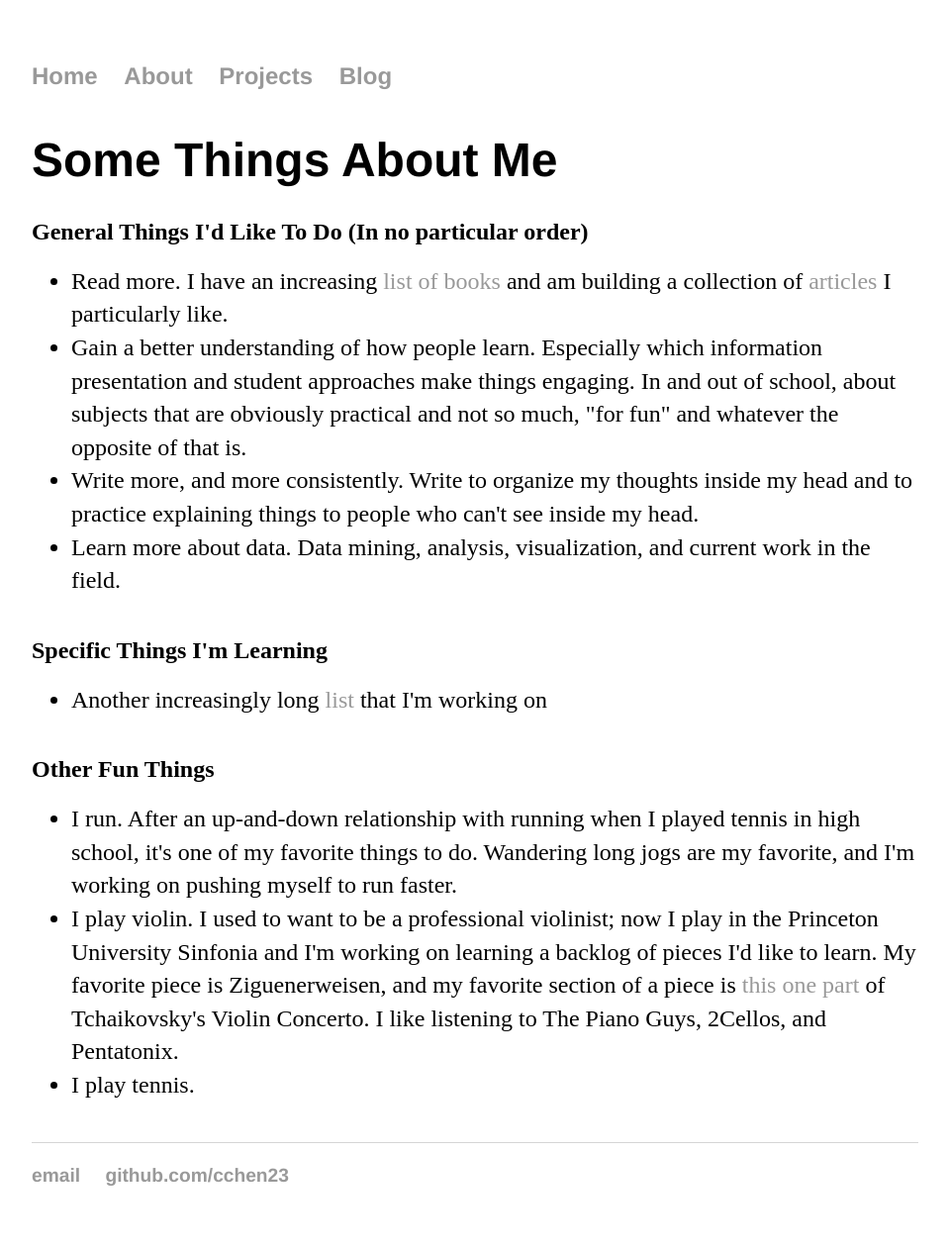
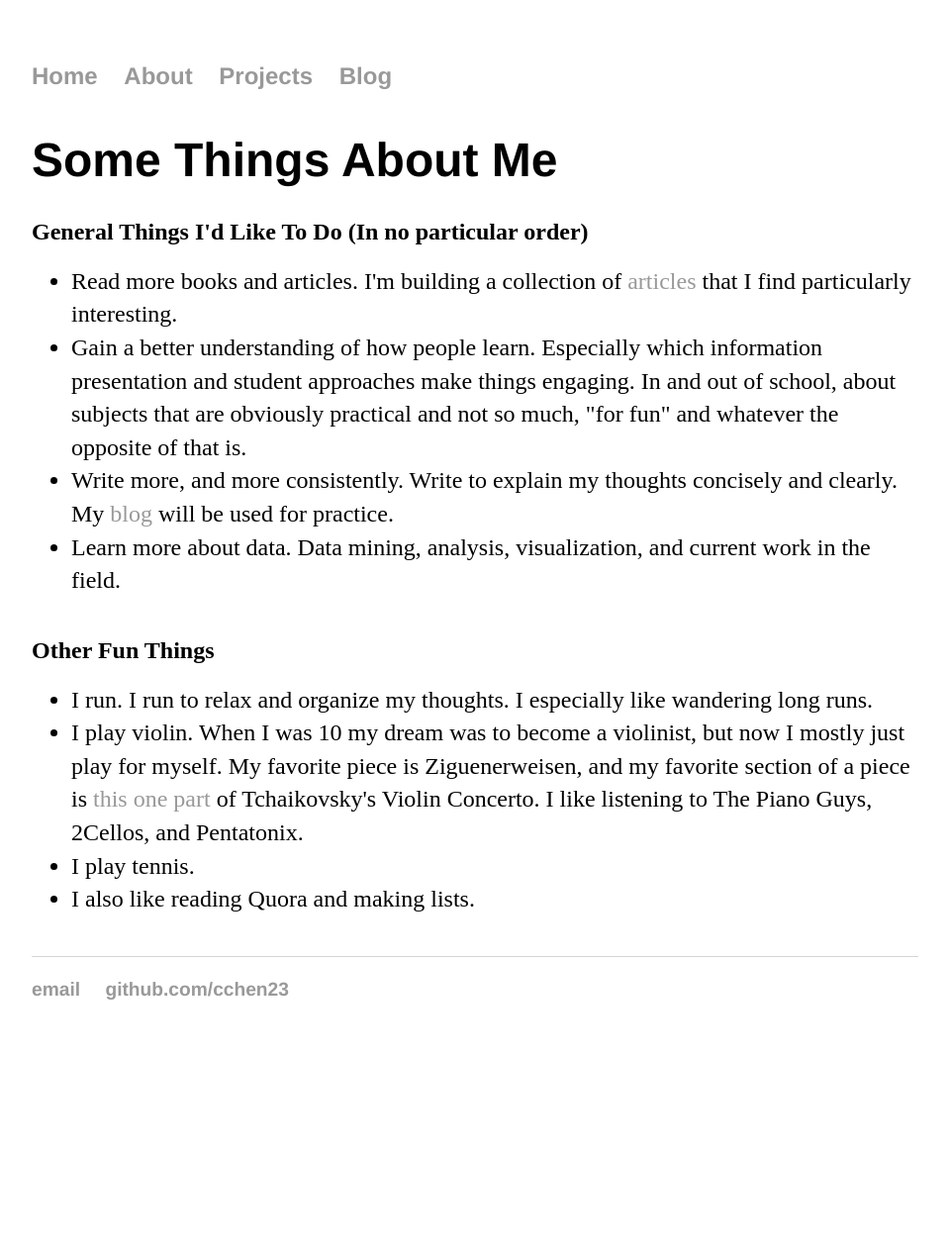
Before and after one commit to cchen23/cchen23.githhub.io, a Jekyll site: the page built from about/index.html, in a window 1280 px wide. Shown: the whole page at 99% size, without its empty margins (160-1119 px from the left). Built offline with Jekyll 4.4.1, drawn with Linux system fonts in a browser that asks for light colours; after the commit the page ends 1074 px from its top, so only the background shows below that.

Commit message:
Update index.html

```diff
--- a/about/index.html
+++ b/about/index.html
@@ -4,19 +4,16 @@ title: Some Things About Me
 ---
 	<h2>General Things I'd Like To Do (In no particular order)</h2>
 	<ul>
-	  <li>Read more. I have an increasing <a href="/lists/books.html">list of books</a> and am building a collection of <a href="/lists/articles.html">articles</a> I particularly like. </li>
+	  <li>Read more books and articles. I'm building a collection of <a href="/lists/articles.html">articles</a> that I find particularly interesting. </li>
 	  <li>Gain a better understanding of how people learn. Especially which information presentation and student approaches make things engaging. In and out of school, about subjects that are obviously practical and not so much, "for fun" and whatever the opposite of that is. </li>
-	  <li>Write more, and more consistently. Write to organize my thoughts inside my head and to practice explaining things to people who can't see inside my head.</li>
+	  <li>Write more, and more consistently. Write to explain my thoughts concisely and clearly. My <a href ="/blog/index.html">blog</a> will be used for practice.</li>
 	  <li>Learn more about data. Data mining, analysis, visualization, and current work in the field.</li>
-	</ul>
-	<h2>Specific Things I'm Learning</h2>
-	<ul>
-	  <li>Another increasingly long <a href="/lists/learning.html">list</a> that I'm working on</li>
 	</ul>
 	<h2>Other Fun Things</h2>
 	<ul>
-	  <li>I run. After an up-and-down relationship with running when I played tennis in high school, it's one of my favorite things to do. Wandering long jogs are my favorite, and I'm working on pushing myself to run faster.</li>
-	  <li>I play violin. I used to want to be a professional violinist; now I play in the Princeton University Sinfonia and I'm working on learning a backlog of pieces I'd like to learn. My favorite piece is Ziguenerweisen, and my favorite section of a piece is<a href="http://www.youtube.com/watch?v=CTE08SS8fNk&t=2m0s"> this one part</a> of Tchaikovsky's Violin Concerto. I like listening to The Piano Guys, 2Cellos, and Pentatonix.</li>
+	  <li>I run. I run to relax and organize my thoughts. I especially like wandering long runs.</li>
+	  <li>I play violin. When I was 10 my dream was to become a violinist, but now I mostly just play for myself. My favorite piece is Ziguenerweisen, and my favorite section of a piece is<a href="http://www.youtube.com/watch?v=CTE08SS8fNk&t=2m0s"> this one part</a> of Tchaikovsky's Violin Concerto. I like listening to The Piano Guys, 2Cellos, and Pentatonix.</li>
 	  <li>I play tennis.
+	  <li>I also like reading Quora and making lists.</li>
 	</ul>
 <!-- /.blurb -->
```
